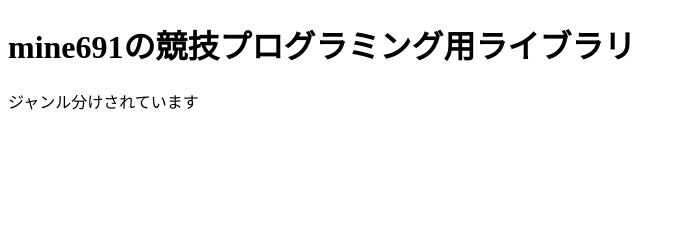
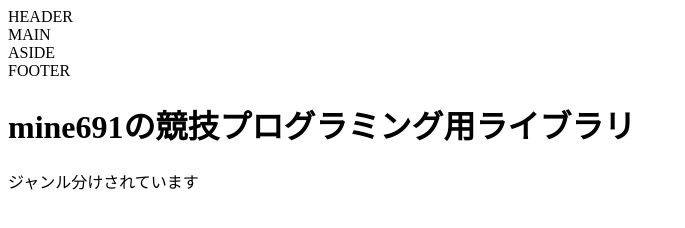
Before and after one commit to mine691/mine691.github.io, a plain HTML site: page index.html in a window 1280 px wide. Shown: the whole page, without its empty margins (0-685 px from the left). Drawn offline with Linux system fonts and the light colour scheme.

Commit message:
Update index.html

```diff
--- a/index.html
+++ b/index.html
@@ -1,5 +1,20 @@
 <!DOCTYPE html>
 <html lang="ja">
+  <div class="wrapper">
+    <div class="header">
+        <div class="header-main">
+            HEADER
+        </div>
+    </div>
+    <div class="content">
+        <div class="main">MAIN</div>
+        <div class="aside">ASIDE</div>
+    </div>
+    <div class="footer">
+        FOOTER
+    </div>
+</div>
+
   <head>
     <meta charset="UTF-8">
     <title>mine691の競技プログラミング用ライブラリ</title>
```
